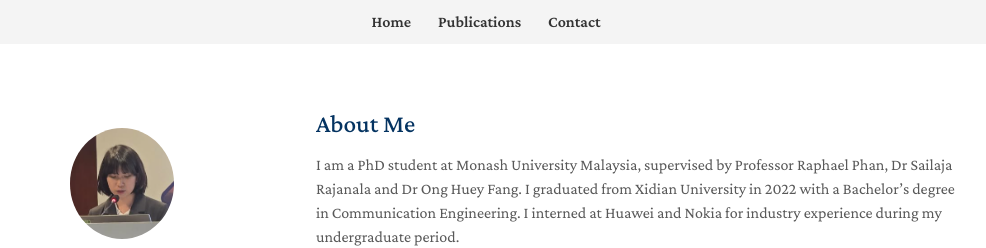
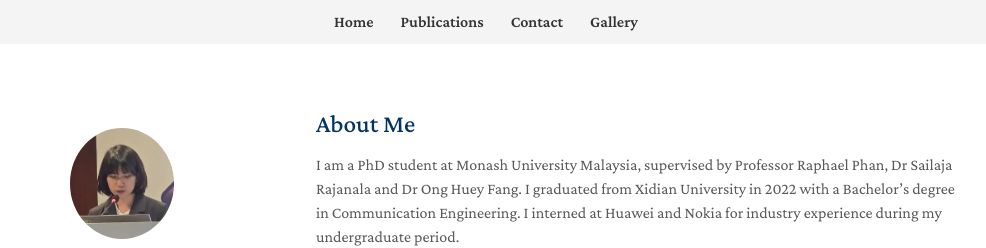
Before and after one commit to noobasuna/tpeisze, a Jekyll site: the page built from index.md, in a window 1280 px wide. Shown: the top 248 px of the page, without its empty margins (154-1140 px from the left). Built offline with Jekyll 4.4.1, drawn with Linux system fonts in a browser that asks for light colours; a style sheet for code colours, icons or effects is not loaded; our own code applies the rules of GitHub Pages for plain Markdown files.

Commit message:
Update homepage.html

```diff
--- a/_layouts/homepage.html
+++ b/_layouts/homepage.html
@@ -69,6 +69,7 @@
       <a href="./index">Home</a>
       <a href="./publications">Publications</a>
       <a href="./contact">Contact</a>
+      <a href="./gallery">Gallery</a>
     </div>
   </div>
     <div class="wrapper">
```
